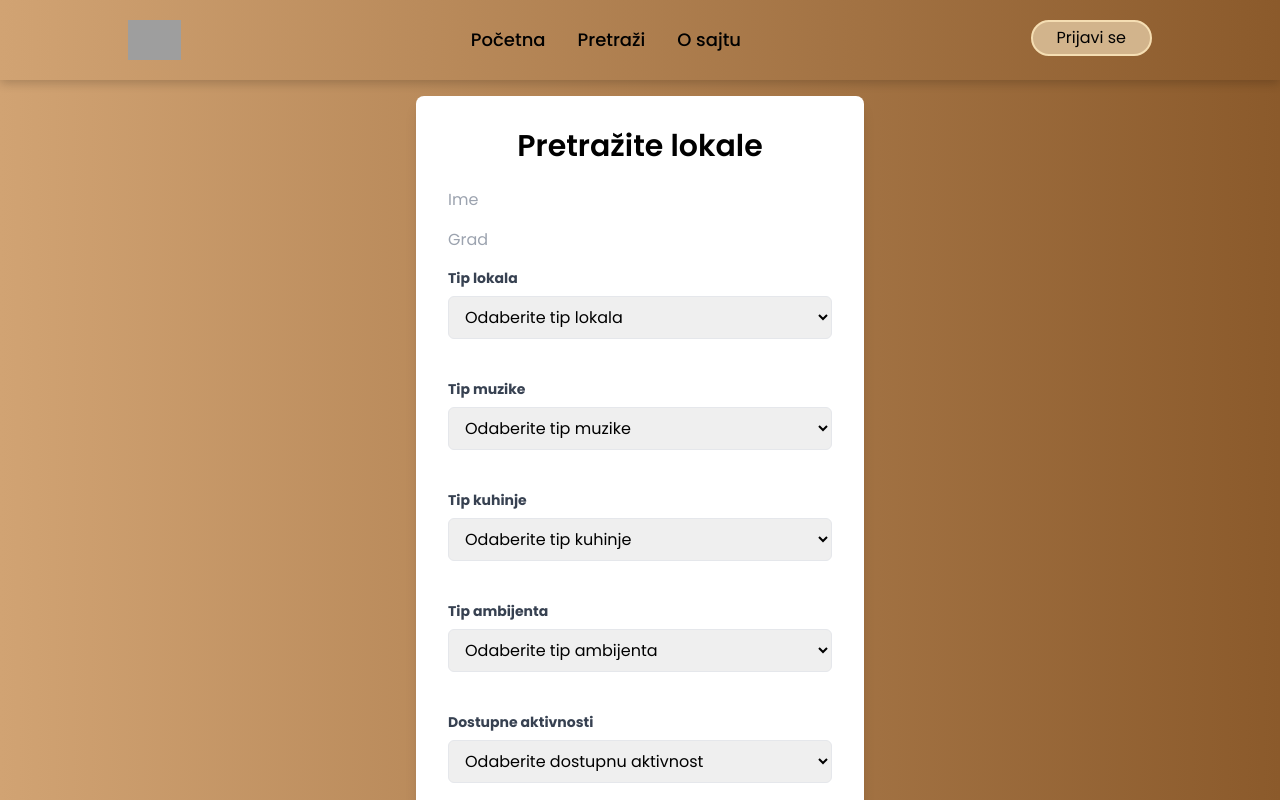
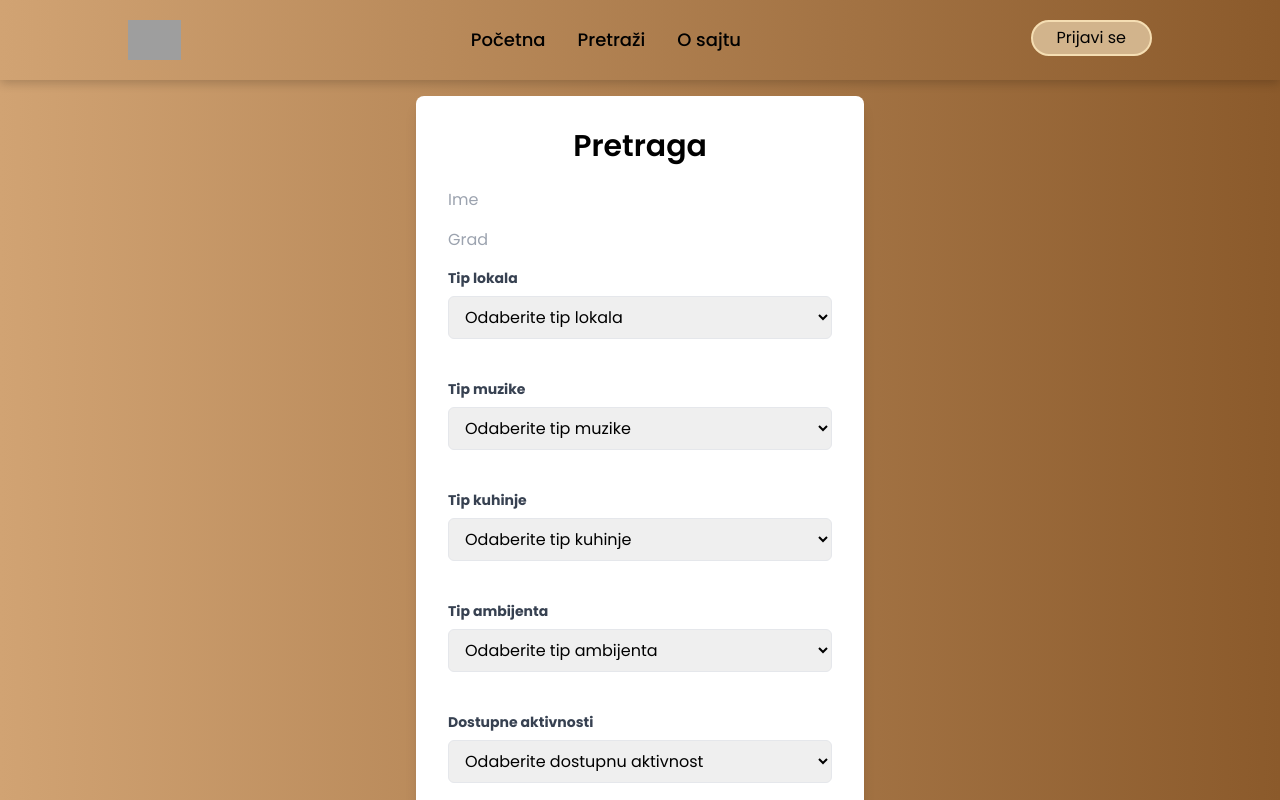
Before and after one commit to Evizzo/Restaurant-Discovery-and-Management-Platform, a React (Vite) app in the folder frontend/: page /search in a window 1280 px wide. Shown: the top 800 px of the page. Built offline with nearby package versions, Linux system fonts and the light colour scheme; no server answers; grey boxes are pictures that could not be loaded.

Commit message:
Minor changes on frontend

```diff
--- a/frontend/src/components/About.tsx
+++ b/frontend/src/components/About.tsx
@@ -10,7 +10,7 @@ const About = () => {
           <p>
           <strong>Za korisnike: </strong>
           <br></br>
-          Na ovom sajtu, korisnici mogu jednostavno pretraživati lokale po lokaciji, vrsti kuhinje ili ambijentu. Svaki restoran ima detaljan profil sa slikama menija i ambijenta, što vam omogućava da unapred znate šta možete očekivati. Pored toga, dostupne su i recenzije prethodnih gostiju kako biste mogli doneti najbolju odluku.
+          Na ovom sajtu, korisnici mogu jednostavno pretraživati mesta po lokaciji, vrsti kuhinje ili ambijentu. Svako mesto ima detaljan profil sa slikama menija i ambijenta, što vam omogućava da unapred znate šta možete očekivati. Pored toga, dostupne su i recenzije prethodnih gostiju kako biste mogli doneti najbolju odluku.
           </p>
           <p>
           <strong>Za vlasnike lokala: </strong>
--- a/frontend/src/components/SearchSpots.tsx
+++ b/frontend/src/components/SearchSpots.tsx
@@ -78,7 +78,7 @@ const SearchSpots: React.FC = () => {
     <div className="min-h-screen bg-gradient-to-r from-[#D1A373] to-[#8B5A2B] flex flex-col justify-center items-center">
     <br></br>
       <div className="w-full max-w-md p-8 bg-white rounded-lg shadow-lg">
-        <h1 className="text-3xl font-semibold mb-6 text-center">Pretražite lokale</h1>
+        <h1 className="text-3xl font-semibold mb-6 text-center">Pretraga</h1>
         <form onSubmit={handleSubmit}>
           <div className="grid grid-cols-1 gap-4">
             <input
--- a/frontend/src/components/SpotPage.tsx
+++ b/frontend/src/components/SpotPage.tsx
@@ -155,7 +155,7 @@ const SpotPage: React.FC<SpotPageProps> = () => {
         <div className="container mt-4">
         <div className={`container mt-4 ${isMobile ? 'flex justify-center' : ''}`}>
           <div className="inline-block bg-white bg-opacity-50 rounded-lg shadow-md py-2 px-4 mb-4">
-            <span className={`cursor-pointer mr-4 ${!viewMenu ? 'underline' : ''}`} onClick={() => setViewMenu(false)}>Lokal</span>
+            <span className={`cursor-pointer mr-4 ${!viewMenu ? 'underline' : ''}`} onClick={() => setViewMenu(false)}>Ambijent</span>
             <span className={`cursor-pointer ${viewMenu ? 'underline' : ''}`} onClick={() => setViewMenu(true)}>Meni</span>
           </div>
         </div>
```
